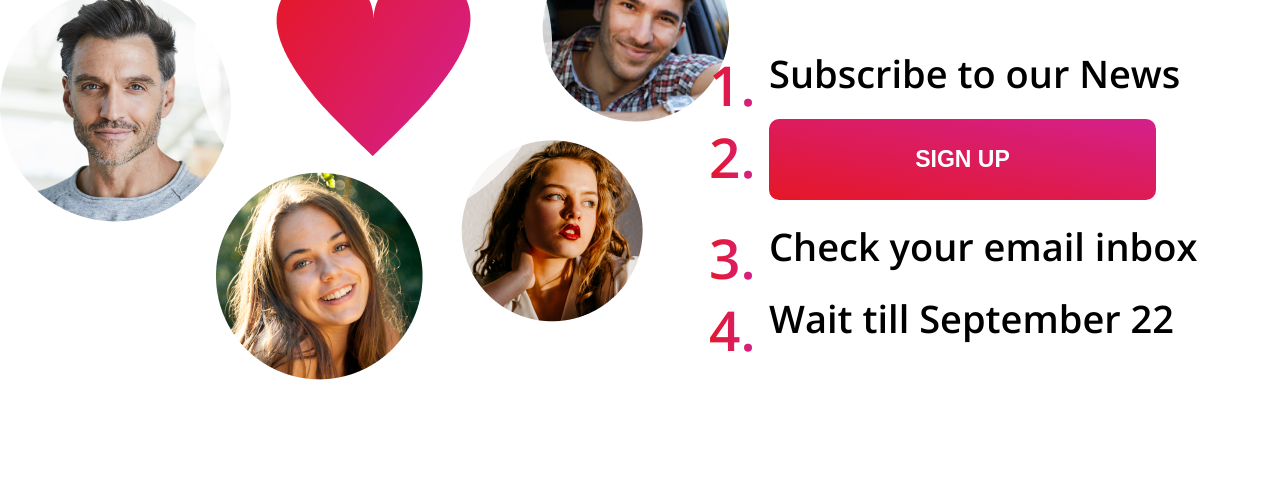
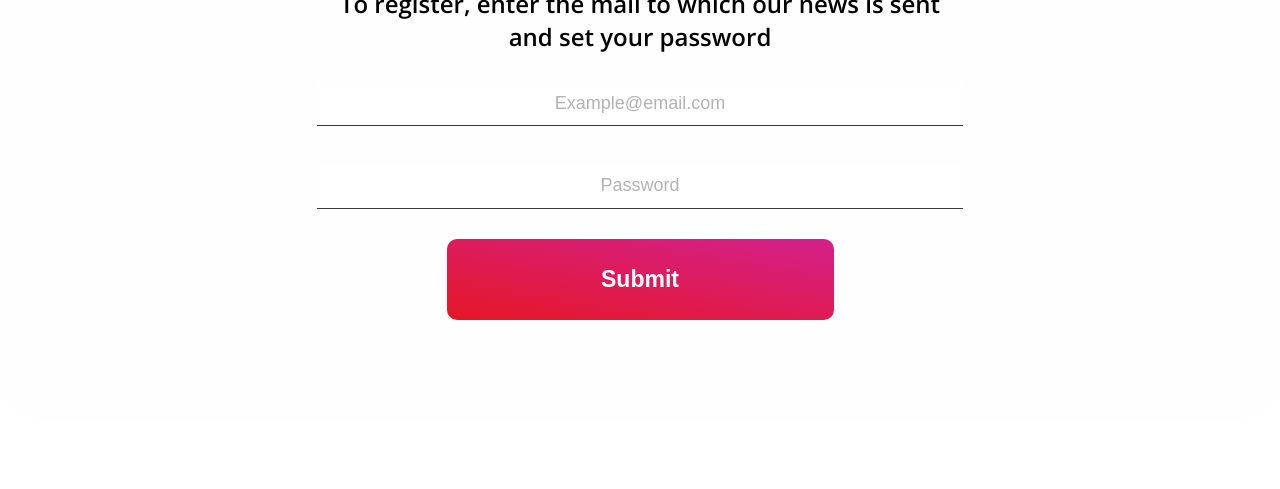
Before and after one commit to astap13/MarTech-SDVentures, a website built with webpack: page src/index.html in a window 1280 px wide. Shown: the part 311-800 px from the top of the page. Built offline with nearby package versions, Linux system fonts and the light colour scheme.

Commit message:
add modal

```diff
--- a/src/index.html
+++ b/src/index.html
@@ -3,7 +3,11 @@
   <head>
     <meta charset="UTF-8" />
     <meta name="viewport" content="width=device-width, initial-scale=1.0" />
-    <link href="https://fonts.googleapis.com/css?family=Open+Sans:400,600,300" rel="stylesheet" type="text/css">
+    <link
+      href="https://fonts.googleapis.com/css?family=Open+Sans:400,600,300"
+      rel="stylesheet"
+      type="text/css"
+    />
     <title>Test task</title>
   </head>
   <body>
@@ -15,11 +19,30 @@
         <h2 class="title">How to Participate</h2>
         <ol>
           <li>Subscribe to our News</li>
-          <li><button class="sign-in-btn">SIGN UP</button></li>
+          <li>
+            <button id="openModalBtn" class="sign-in-btn">SIGN UP</button>
+          </li>
           <li>Check your email inbox</li>
           <li>Wait till September 22</li>
         </ol>
       </div>
     </div>
+    <div id="modal" class="modal">
+      <div class="modal-content">
+        <form id="signupForm">
+          <span id="closeModalBtn" class="close">&times;</span>
+          <h2>
+            To register, enter the mail to which our news is sent and set your
+            password
+          </h2>
+
+          <input placeholder="Example@email.com" type="email" id="email" name="email" required />
+
+          <input placeholder="Password" type="password" id="password" name="password" required />
+          <button type="submit">Submit</button>
+        </form>
+        <div id="thankYouMessage" class="hidden">Thank You!</div>
+      </div>
+    </div>
   </body>
 </html>
--- a/src/index.js
+++ b/src/index.js
@@ -1,5 +1,18 @@
 import avatarImage from './assets/avatars.png';
 import './styles.scss';
+import { openModal, closeModal } from './modules/modal.js';
+
 
 const imgElement = document.querySelector('.img-container img');
+const openModalBtn = document.getElementById('openModalBtn');
+const closeModalBtn = document.getElementById('closeModalBtn');
+
 imgElement.src = avatarImage;
+
+openModalBtn.addEventListener('click', openModal);
+closeModalBtn.addEventListener('click', closeModal);
+window.addEventListener('keydown', (e) => {
+  if (e.key === 'Escape') {
+    closeModal();
+  }
+});
--- /dev/null
+++ b/src/modules/modal.js
@@ -0,0 +1,9 @@
+export function openModal() {
+    const modal = document.getElementById('modal');
+    modal.style.display = 'flex';
+  }
+
+export function closeModal() {
+    const modal = document.getElementById('modal');
+    modal.style.display = 'none';
+}
--- a/src/styles.scss
+++ b/src/styles.scss
@@ -59,3 +59,69 @@ ol li::before {
     top: 0;
     font-weight: 800;
 }
+
+.modal {
+    display: flex;
+    position: fixed;
+    z-index: 1;
+    background-color: rgba(255, 255, 255, 0.718);
+    width: 100%;
+    height: 100vh;
+    align-items: center;
+    justify-content: center;
+    top: 0px;
+    left: 0px;
+}
+
+.modal-content {
+    background-color: #fefefe;
+    padding: 20px;
+    border-radius: 50px;
+    width: 1270px;
+    height: 625px;
+    text-align: center;
+}
+
+#signupForm {
+    display: flex;
+    flex-direction: column;
+    max-width: 620px;
+    margin: 0 auto;
+    justify-content: center;
+    align-items: center;
+    height: 100%;
+}
+
+input[type="email"],
+input[type="password"] {
+    border: none;
+    outline: none;
+    width: 100%;
+    border-bottom: 1px solid #3A3A3A;
+    padding: 1em;
+    margin-top: 10px;
+    margin-bottom: 30px;
+}
+
+input[type="email"]::placeholder,
+input[type="password"]::placeholder {
+    color: #B3B3B3;
+    opacity: 1;
+    text-align: center;
+    font-size: 18px;
+    font-weight: 400;
+}
+
+
+.close {
+    font-size: 80px;
+    cursor: pointer;
+    margin-left: 100%;
+    background: linear-gradient(90deg, #e51726, #d4208c);
+    -webkit-background-clip: text;
+    -webkit-text-fill-color: transparent;
+}
+
+.hidden {
+    display: none;
+}
```
